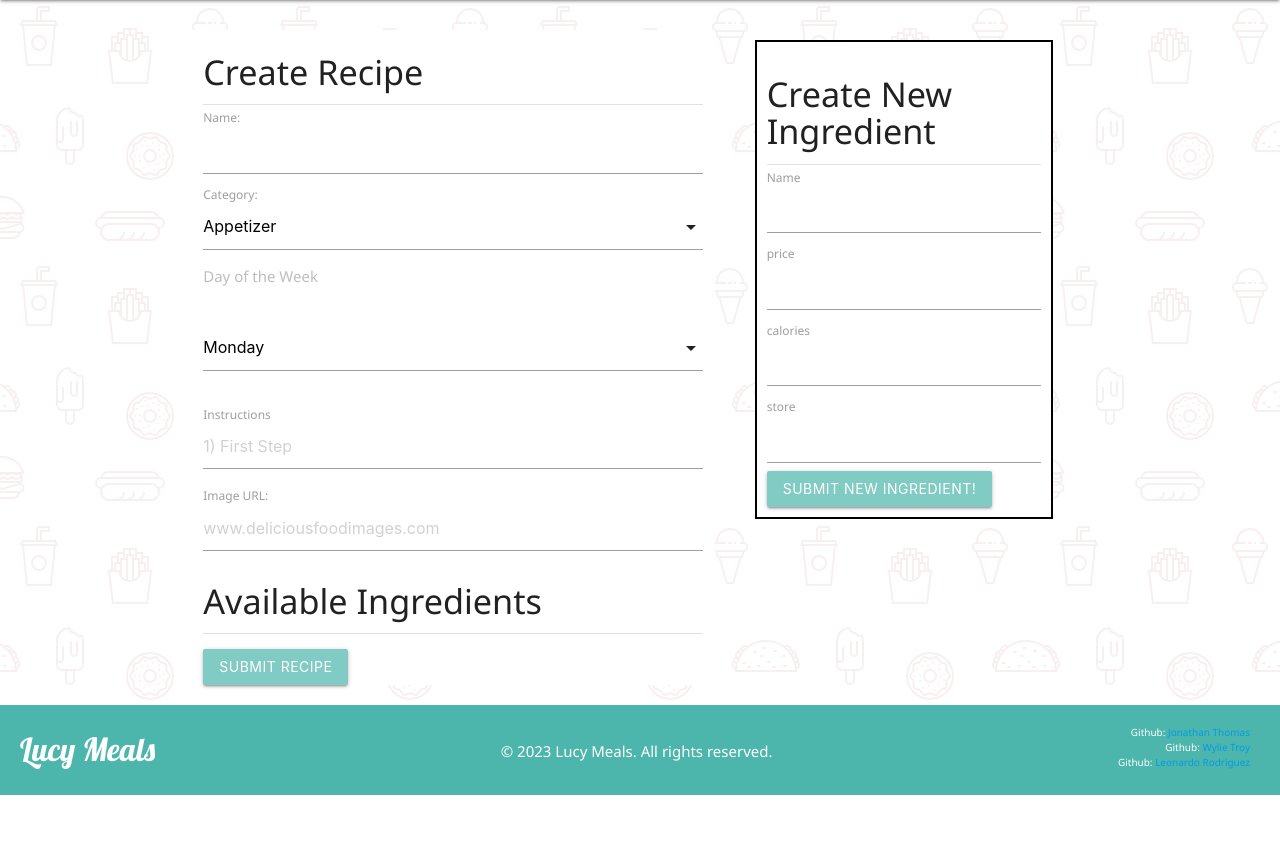
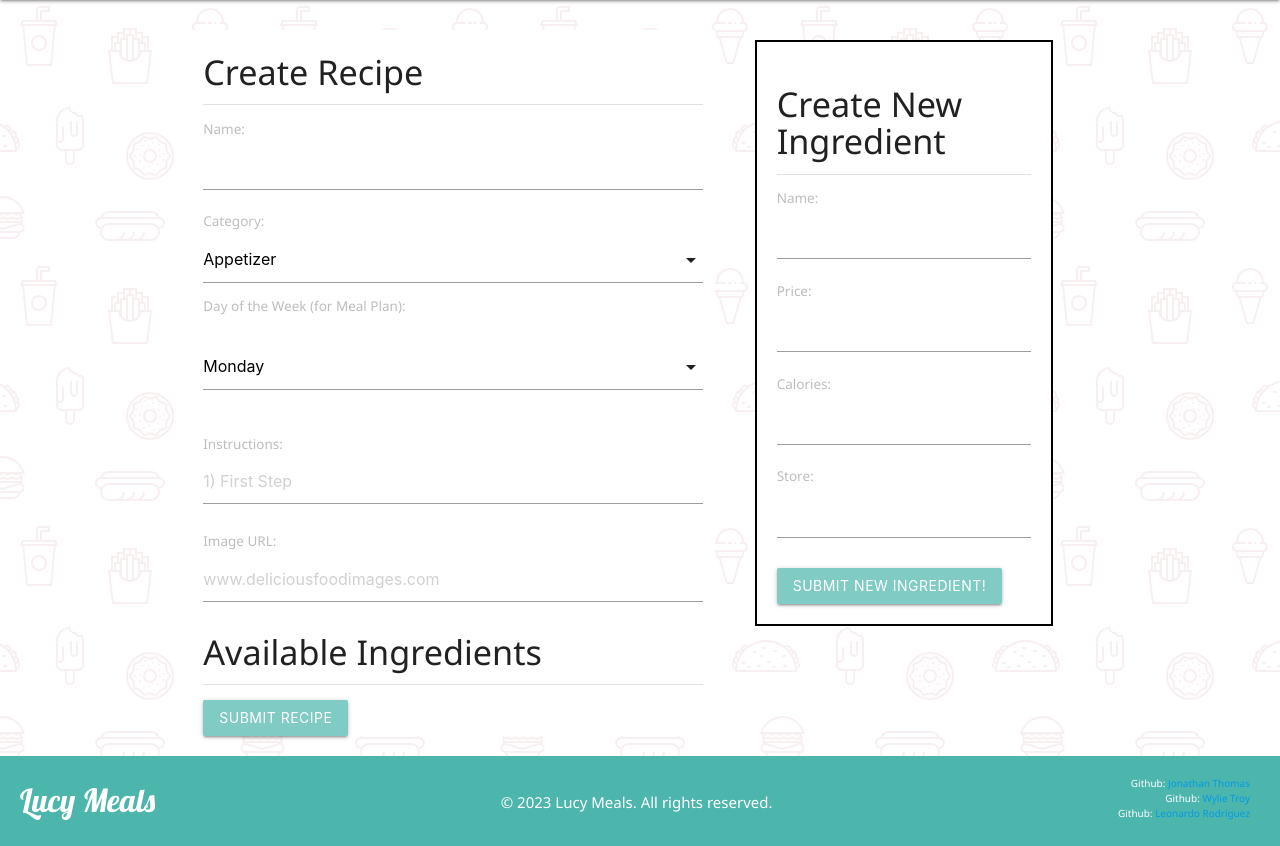
Before and after one commit to JuanitoDeLaTorre/Lucy_Meals, a Django app: page /recipes/create/ in a window 1280 px wide. Shown: the part 64-910 px from the top of the page. Before the commit the page ends 859 px from the top, so only its background shows below. Run offline with Django 4.2, Linux system fonts and the light colour scheme; data that the repository does not hold is empty.

Commit message:
fixed styling bug on recipe pages

```diff
--- a/main_app/templates/recipe_add.html
+++ b/main_app/templates/recipe_add.html
@@ -9,11 +9,11 @@
             <div class="form-parent">
                     <form action="{% url 'new_recipe' %}" method = "POST">
                         {% csrf_token %}
-                        <!-- {{ recipe_form.as_p }} -->
-                        <label for="name">Name:</label>
+                        <!-- <label for="name">Name:</label> -->
+                        <p class = "grey-text text-lighten-1" style = "font-size: 0.9em; margin-bottom: 5px;">Name:</p>
                         <input type="text" name="name" id="id_name">
 
-                        <label for="category">Category:</label>
+                        <p class = "grey-text text-lighten-1" style = "font-size: 0.9em; margin-bottom: 5px;">Category:</p>
                         <select name="category" id="id_category">
                             <option value="Appetizer">Appetizer</option>
                             <option value="Side">Side</option>
@@ -23,8 +23,7 @@
                             <option value="Baked Good">Baked Good</option>
                         </select>
 
-                        <label for="day_of_week">Day of the Week:</label>
-                        <p class = "grey-text text-lighten-1">Day of the Week</p>
+                        <p class = "grey-text text-lighten-1" style = "font-size: 0.9em; margin-bottom: 5px;">Day of the Week (for Meal Plan):</p>
                         <br>
                         <select name="day_of_week" id="id_day_of_week">
                             <option value="Monday">Monday</option>
@@ -38,12 +37,12 @@
                         </select>
                         <br>
 
-                        <label for="textarea1">Instructions</label>
+                        <p class = "grey-text text-lighten-1" style = "font-size: 0.9em; margin-bottom: 5px;">Instructions:</p>
                         <textarea id="textarea1" name = "instructions" class="materialize-textarea" placeholder='1) First Step &#10;'></textarea>
 
                         <br>
 
-                        <label for="img_url">Image URL:</label>
+                        <p class = "grey-text text-lighten-1" style = "font-size: 0.9em; margin-bottom: 5px;">Image URL:</p>
                         <input type="text" name="img_url" id="id_img_url" placeholder="www.deliciousfoodimages.com">
 
                     <h4>Available Ingredients</h4>
@@ -58,23 +57,24 @@
 
 
             </div>
-            <div class="col s4 white" style = "border: solid black 2px; padding: 10px; margin-left: 40px; margin-top:40px;">
+            <div class="col s4 white" style = "border: solid black 2px; padding: 20px; margin-left: 40px; margin-top:40px;">
                 <h4>Create New Ingredient</h4>
                 <div class="divider"></div>
                 <form id = "new_ing_form" method = "POST" action="">
                     {% csrf_token %}
-                    <label for="name">Name</label>
+                    <p class = "grey-text text-lighten-1" style = "font-size: 0.9em; margin-bottom: 5px;">Name:</p>
                     <input type="text" name="name" id = "name">
 
-                    <label for="price">price</label>
+                    <p class = "grey-text text-lighten-1" style = "font-size: 0.9em; margin-bottom: 5px;">Price:</p>
                     <input type="text" name="price" id = "price">
 
-                    <label for="calories">calories</label>
+                    <p class = "grey-text text-lighten-1" style = "font-size: 0.9em; margin-bottom: 5px;">Calories:</p>
                     <input type="text" name="calories" id = "calories">
 
-                    <label for="store">store</label>
+                    <p class = "grey-text text-lighten-1" style = "font-size: 0.9em; margin-bottom: 5px;">Store:</p>
                     <input type="text" name="store" id = "store">
-
+                    <br>
+                    <br>
                     <input type="submit" value = "Submit New Ingredient!" class = "teal lighten-3 btn">
                 </form>
             </div>
```
Also changed, not shown: main_app/templates/recipe_update.html (+10 -14 lines).
